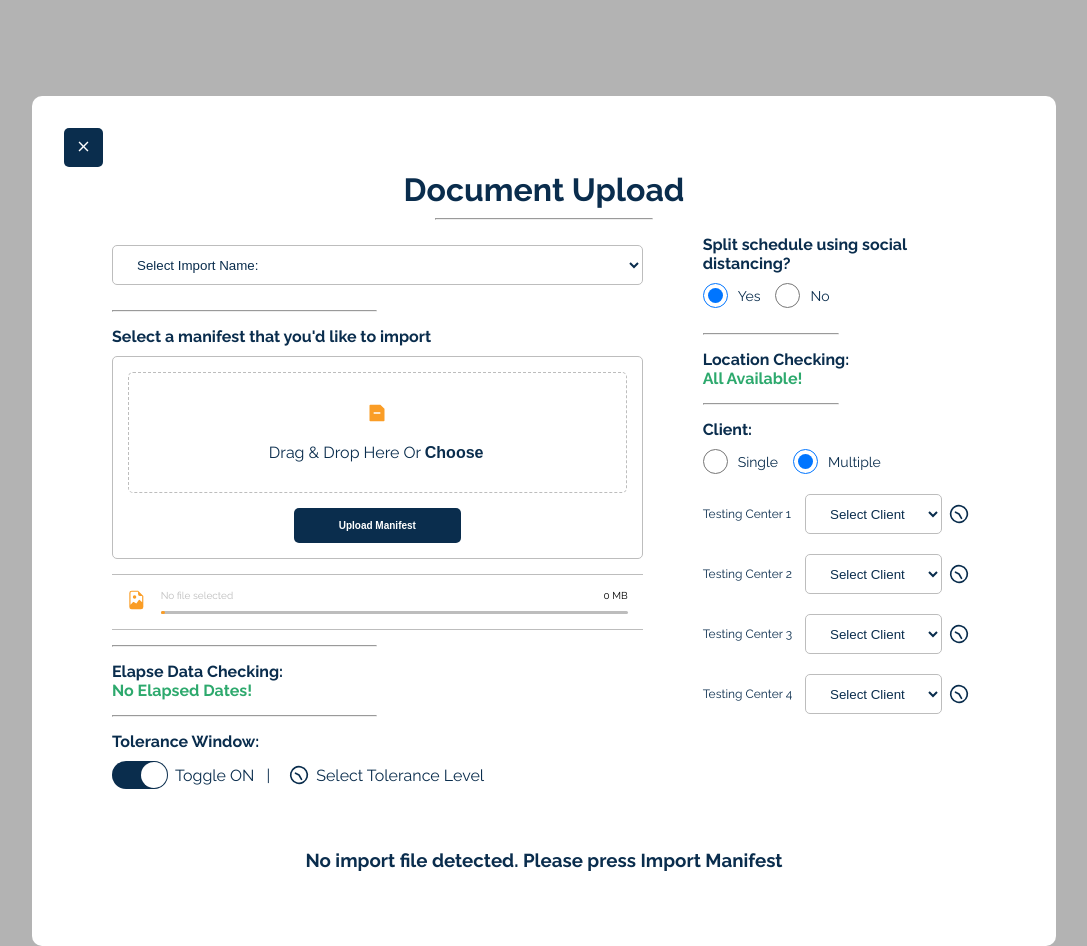
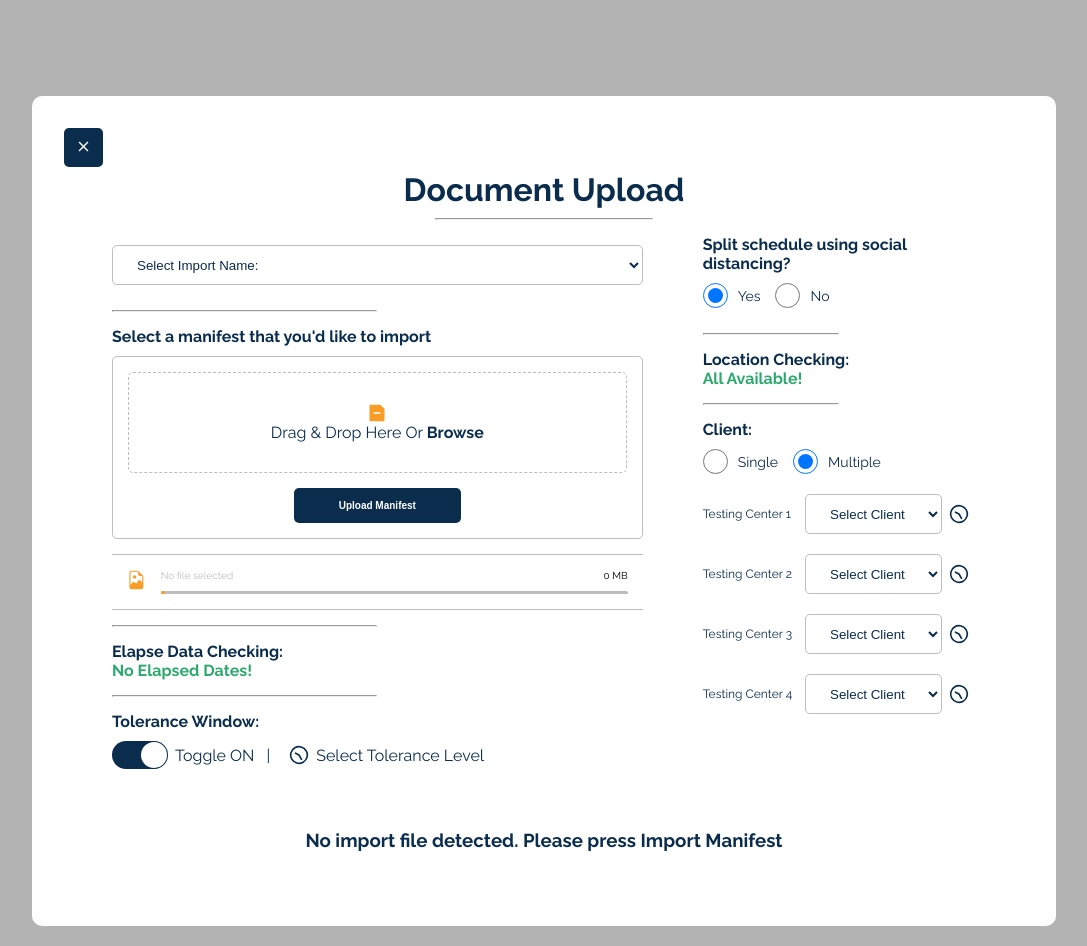
Before and after one commit to seth-russell/skyhop-technical-assessment, a Next.js app: page / in a window 1280 px wide. Both pictures are taken after a click on the button "Upload Document". Shown: the whole page, without its empty margins (96-1183 px from the left). Built offline with nearby package versions, Linux system fonts and the light colour scheme.

Commit message:
Better FileUpload
- Improved the functionality of FileUpload using useRef
- Button in FileUpload also opens the file upload input
- Adjusted css in Dropdown component to fix icon alignment

```diff
--- a/src/app/Components/FileUpload.js
+++ b/src/app/Components/FileUpload.js
@@ -1,18 +1,26 @@
 import styles from '@/app/ui/FileUpload.module.css';
 import { RiFileReduceFill } from "react-icons/ri";
+import { useRef } from "react";
 
 export default function FileUpload(props) {
+	const inputRef = useRef(null);
+
+	const handleClick = () => {
+		inputRef.current.click();
+	}
+
 	const onChange = (event) => {
 		props.handleFileChange(event.target.files[0]);
 	}
 
 	return (
 		<div className={styles.main}>
+			<input type="file" accept=".csv" onChange={onChange} className={styles.hiddeninput} ref={inputRef}  />
 			<div className={styles.inner}>
 				<RiFileReduceFill className={styles.icon} />
-				<p className={styles.browse}>Drag & Drop Here Or <input type="file" accept=".csv" onChange={onChange} /></p>
+				<span className={styles.browse} onClick={handleClick}>Drag & Drop Here Or <b>Browse</b></span>
 			</div>
-			<button className={styles.button}>Upload Manifest</button>
+			<button className={styles.button} onClick={handleClick}>Upload Manifest</button>
 		</div>
 	)
 }
--- a/src/app/ui/Dropdown.module.css
+++ b/src/app/ui/Dropdown.module.css
@@ -36,6 +36,7 @@
 .fullwidth {
 	display: flex;
 	flex-direction: row;
+	align-items: center;
 	width: 100%;
 }
 
--- a/src/app/ui/FileUpload.module.css
+++ b/src/app/ui/FileUpload.module.css
@@ -23,6 +23,10 @@
 	border-color: #BDBDBD;
 }
 
+.hiddeninput {
+	display: none;
+}
+
 .icon {
 	color: #FA9D26;
 	width: 20px;
@@ -31,20 +35,6 @@
 
 .inner p {
 	padding-top: 20px;
-}
-
-.browse input::file-selector-button {
-	background-color: transparent;
-	padding: 0px;
-	border-width: 0px;
-	font-weight: bold;
-	font-size: 16px;
-	color: #0A2D4D;
-}
-
-.browse input[type='file'] {
-	width: 61px;
-	overflow: hidden;
 }
 
 .button {
```
